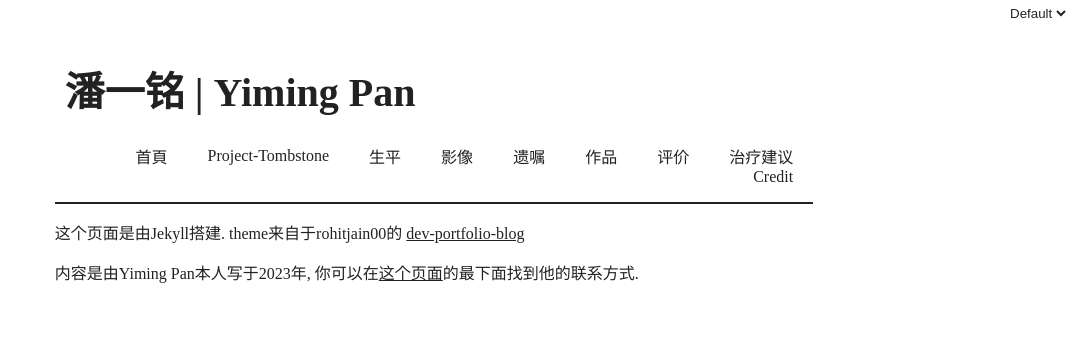
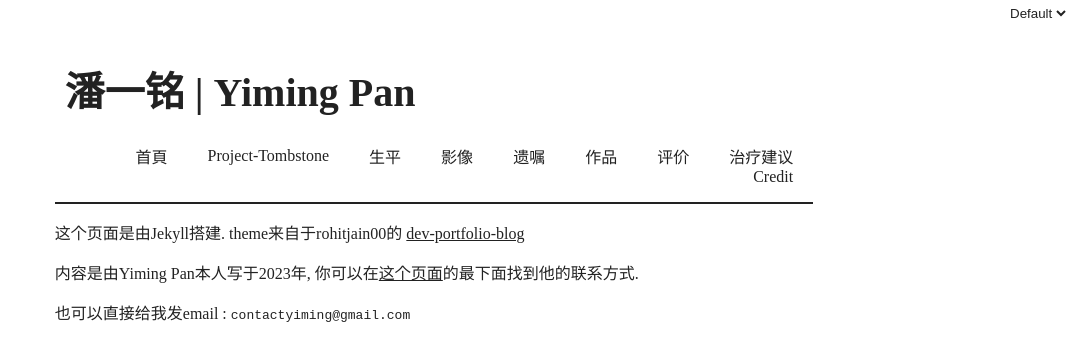
Before and after one commit to AsheBlade/TombStone, a Jekyll site: the page built from credit.md, in a window 1280 px wide. Shown: the top 361 px of the page, without its empty margins (206-1280 px from the left). Built offline with Jekyll 4.4.1, drawn with Linux system fonts in a browser that asks for light colours.

Commit message:
Update credit.md

```diff
--- a/credit.md
+++ b/credit.md
@@ -7,3 +7,5 @@ permalink: /credit/
 这个页面是由Jekyll搭建. theme来自于rohitjain00的 [dev-portfolio-blog](https://github.com/rohitjain00/dev-portfolio-blog)
 
 内容是由Yiming Pan本人写于2023年, 你可以在[这个页面](https://asheblade.github.io/Jericho/)的最下面找到他的联系方式.
+
+也可以直接给我发email : `contactyiming@gmail.com`
```
